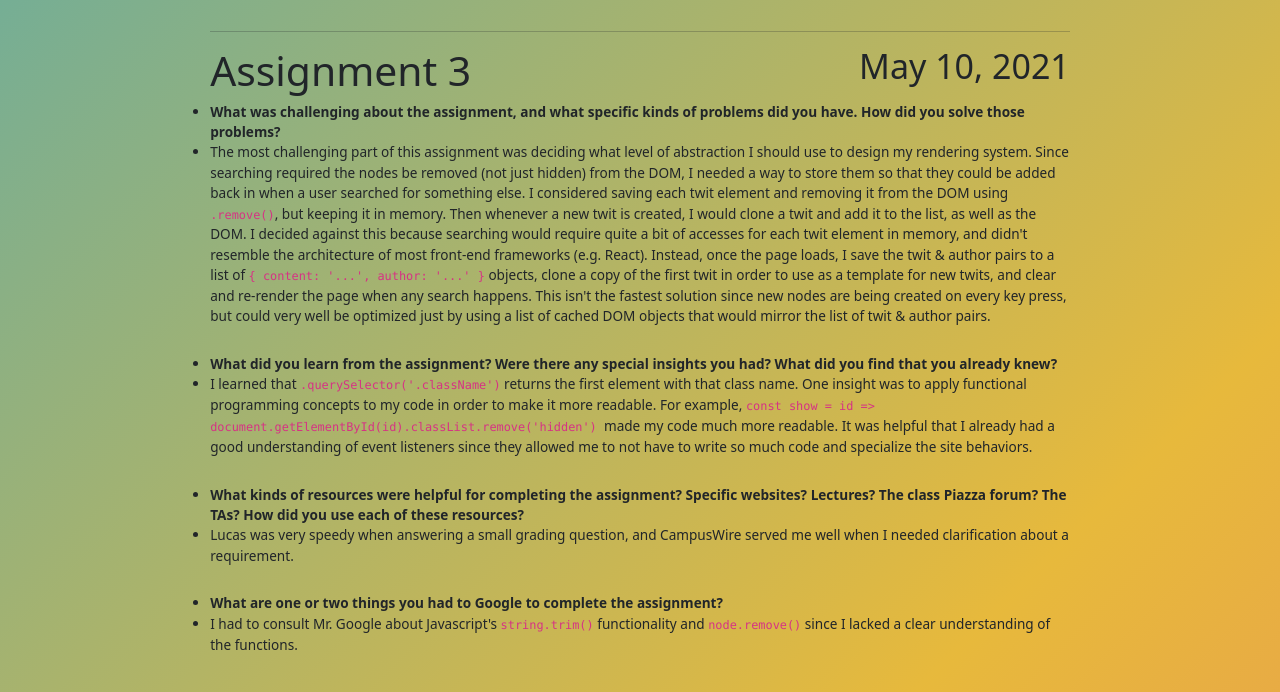
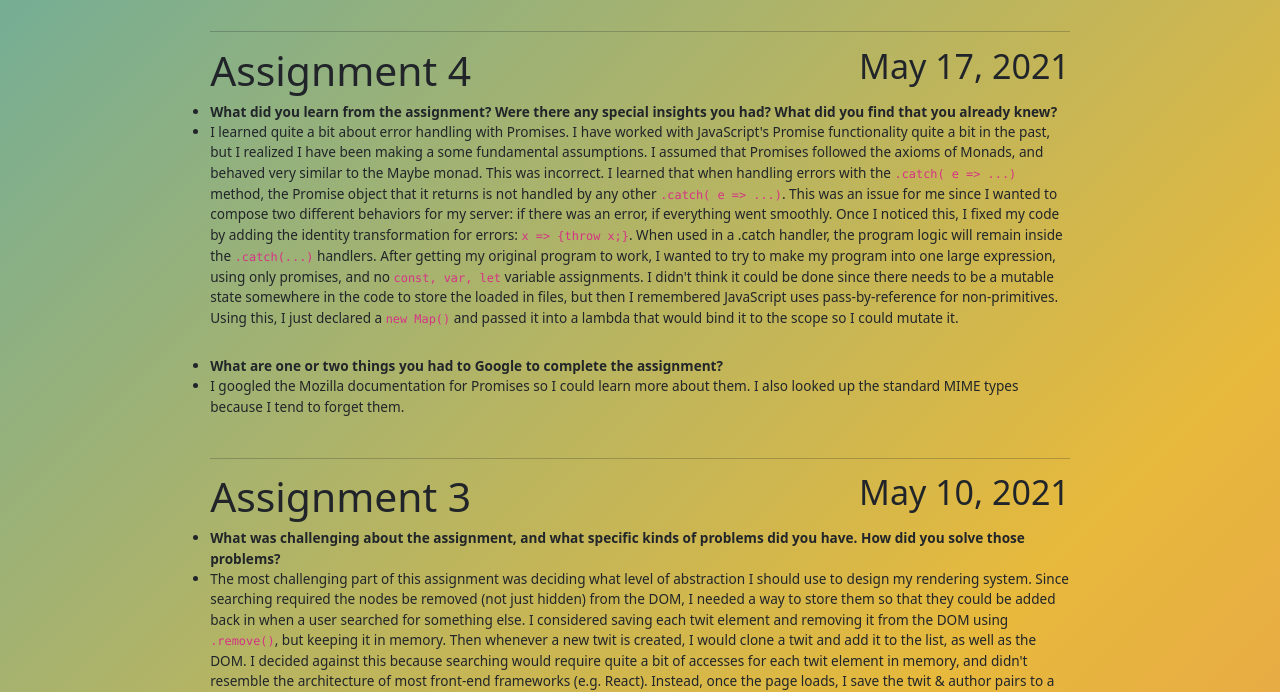
Before and after one commit to Iainmon/CS-290, a plain HTML site: page blog.html in a window 1280 px wide. Shown: the part 117-809 px from the top of the page. Drawn offline with nearby package versions, Linux system fonts and the light colour scheme.

Commit message:
Assignment 4

```diff
--- a/blog.html
+++ b/blog.html
@@ -24,6 +24,26 @@
             </a>
         </div>
         <br>
+
+<hr><div class="row">
+<div class="d-flex justify-content-between "><h5 class="display-5">Assignment 4</h5><h6 class="display-6">May 17, 2021</h6></div>
+<ul><li><b>What did you learn from the assignment?  Were there any special insights you had?  What did you find that you already knew?</b></li>
+<li><p>I learned quite a bit about error handling with Promises. I have worked with JavaScript's Promise functionality quite a bit in the past, but I realized I have been making a some fundamental assumptions.
+I assumed that Promises followed the axioms of Monads, and behaved very similar to the Maybe monad. This was incorrect. I learned that when handling errors with the <code>.catch( e => ...)</code> method, the Promise object that it returns is not handled by any other <code>.catch( e => ...)</code>.
+This was an issue for me since I wanted to compose two different behaviors for my server: if there was an error, if everything went smoothly.
+Once I noticed this, I fixed my code by adding the identity transformation for errors: <code>x => {throw x;}</code>. When used in a .catch handler, the program logic will remain inside the <code>.catch(...)</code> handlers.
+After getting my original program to work, I wanted to try to make my program into one large expression, using only promises, and no <code>const, var, let</code> variable assignments.
+I didn't think it could be done since there needs to be a mutable state somewhere in the code to store the loaded in files, but then I remembered JavaScript uses pass-by-reference for non-primitives.
+Using this, I just declared a <code>new Map()</code> and passed it into a lambda that would bind it to the scope so I could mutate it.
+</p></li>
+</ul>
+<ul><li><b>What are one or two things you had to Google to complete the assignment?</b></li>
+<li><p>I googled the Mozilla documentation for Promises so I could learn more about them.
+I also looked up the standard MIME types because I tend to forget them.
+</p></li>
+</ul>
+
+</div>
 
 <hr><div class="row">
 <div class="d-flex justify-content-between "><h5 class="display-5">Assignment 3</h5><h6 class="display-6">May 10, 2021</h6></div>
```
Also changed, not shown: 1 other file.
